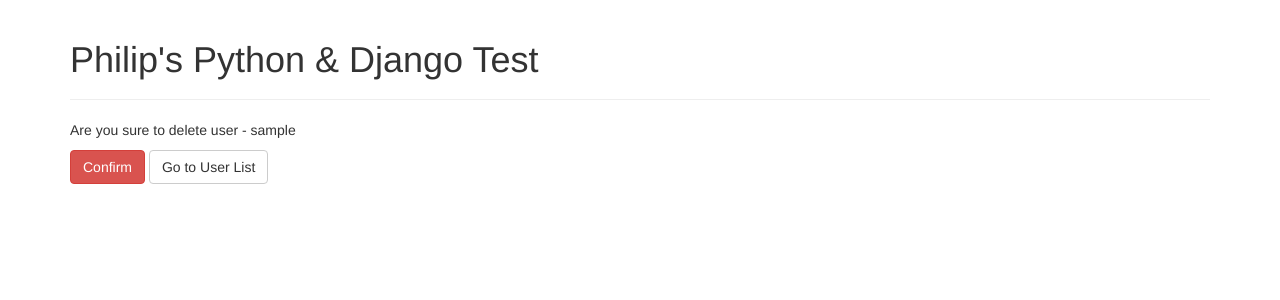
After one commit to goldsoft1206/Test_01102017, a Django app: page /delete/1/ in a window 1280 px wide. The commit adds this page. Shown: the top 300 px of the page. Run offline with Django 3.2, Linux system fonts and the light colour scheme; tables that the repository leaves empty hold one stand-in row (values such as "Sample post"); some libraries are stand-ins or nearby versions.

Commit message:
delete of user implemented

```diff
--- a/fortune/fortune/urls.py
+++ b/fortune/fortune/urls.py
@@ -19,5 +19,5 @@ from django.contrib import admin
 
 urlpatterns = [
     url(r'^admin/', admin.site.urls),
-    url(r'^users/', include('userprofile.urls', namespace='users')),
+    url(r'^', include('userprofile.urls', namespace='users')),
 ]
--- /dev/null
+++ b/fortune/templates/users/delete.html
@@ -0,0 +1,17 @@
+{% extends 'base.html' %}
+{% load crispy_forms_tags %}
+
+{% block title %}User Delete{% endblock %}
+
+{% block content %}
+<div class="row">
+	<div class="col-md-12">
+		<form method="POST" action=".">
+			{% csrf_token %}
+			<p>Are you sure to delete user - {{ object.user.username }}</p>
+			<button type="submit" class="btn btn-danger">Confirm</button>
+			<a href="{% url 'users:list' %}" class="btn btn-default">Go to User List</a>
+		</form>
+	</div>
+</div>
+{% endblock %}
--- a/fortune/templates/users/list.html
+++ b/fortune/templates/users/list.html
@@ -20,7 +20,10 @@
 					<td><a href="{% url 'users:detail' pk=object.pk %}">{{ object.user.username }}</a></td>
 					<td>{{ object.birth_date }}</td>
 					<td>{{ object.random_number }}</td>
-					<th><a href="{% url 'users:update' pk=object.pk %}" class="btn-xs">Edit</a>
+					<td>
+						<a href="{% url 'users:update' pk=object.pk %}" class="btn-xs btn-success">Edit</a>
+						<a href="{% url 'users:delete' pk=object.pk %}" class="btn-xs btn-danger">Delete</a>
+					</td>
 				</tr>
 				{% endfor %}
 			</tbody>
--- a/fortune/userprofile/urls.py
+++ b/fortune/userprofile/urls.py
@@ -1,11 +1,12 @@
 from django.conf.urls import url
 
-from .views import UserListView, UserCreateView, UserUpdateView, UserDetailView
+from .views import UserListView, UserCreateView, UserUpdateView, UserDetailView, UserDeleteView
 
 
 urlpatterns = [
-	url(r'^list/$', UserListView.as_view(), name='list'),
+	url(r'^$', UserListView.as_view(), name='list'),
 	url(r'^create/$', UserCreateView.as_view(), name='create'),
 	url(r'^update/(?P<pk>\d+)/$', UserUpdateView.as_view(), name='update'),
 	url(r'^detail/(?P<pk>\d+)/$', UserDetailView.as_view(), name='detail'),
+	url(r'^delete/(?P<pk>\d+)/$', UserDeleteView.as_view(), name='delete'),
 ]
--- a/fortune/userprofile/views.py
+++ b/fortune/userprofile/views.py
@@ -77,3 +77,12 @@ class UserDetailView(DetailView):
 	"""
 	model = UserProfile
 	template_name = 'users/detail.html'
+
+
+class UserDeleteView(DeleteView):
+	"""
+	View to delete user
+	"""
+	model = UserProfile
+	template_name = 'users/delete.html'
+	success_url = reverse_lazy('users:list')
```
